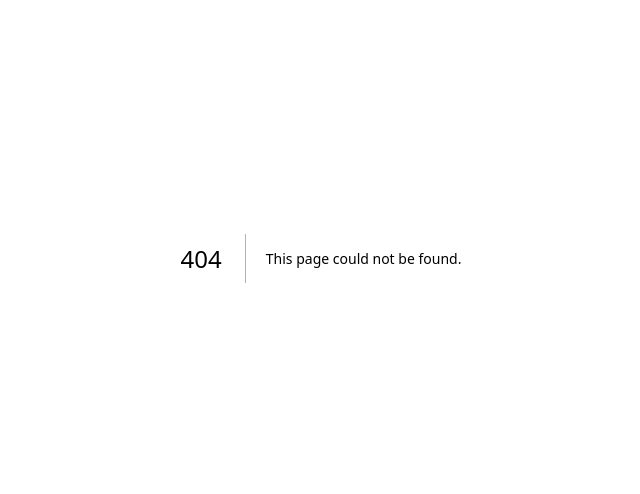
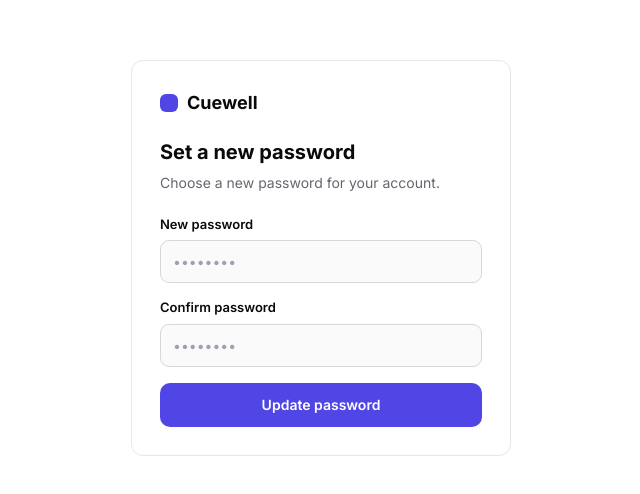
Before and after one commit to justin1973/cuewell, a Next.js app: page /reset-password in a window 1280 px wide. Before the commit this address had no page. Shown: the part 142-636 px from the top of the page, without its empty margins (319-959 px from the left). Built offline with nearby package versions, Linux system fonts and the light colour scheme; no server answers.

Commit message:
Add files via upload

```diff
--- a/app/admin/actions.ts
+++ b/app/admin/actions.ts
@@ -15,7 +15,8 @@ async function requireAdmin() {
 
 // Suspend or reinstate a user.
 export async function setSuspended(userId: string, suspended: boolean) {
-  await requireAdmin();
+  const me = await requireAdmin();
+  if (suspended && me.id === userId) return; // never let an admin suspend (lock out) themselves
   const admin = createAdminClient();
   await admin.from("profiles").update({ suspended }).eq("id", userId);
   revalidatePath("/admin");
--- a/app/login/page.tsx
+++ b/app/login/page.tsx
@@ -13,81 +13,115 @@ export default function LoginPage() {
   );
 }
 
+type Mode = "login" | "signup" | "forgot";
+
 function LoginInner() {
   const router = useRouter();
   const params = useSearchParams();
-  const [mode, setMode] = useState<"login" | "signup">(
-    params.get("mode") === "signup" ? "signup" : "login",
-  );
+  const [mode, setMode] = useState<Mode>(params.get("mode") === "signup" ? "signup" : "login");
   const [email, setEmail] = useState("");
   const [password, setPassword] = useState("");
   const [msg, setMsg] = useState<string | null>(null);
   const [err, setErr] = useState<string | null>(null);
   const [loading, setLoading] = useState(false);
 
+  function switchMode(m: Mode) {
+    setMode(m); setErr(null); setMsg(null);
+  }
+
   async function submit(e: React.FormEvent) {
     e.preventDefault();
-    setErr(null);
-    setMsg(null);
-    if (!email || !password) {
-      setErr("Enter your email and password.");
-      return;
+    setErr(null); setMsg(null);
+
+    if (!email) { setErr("Enter your email."); return; }
+    if (mode !== "forgot" && !password) { setErr("Enter your password."); return; }
+    if (mode === "signup" && password.length < 6) {
+      setErr("Use a password of at least 6 characters."); return;
     }
-    if (mode === "signup" && password.length < 6) {
-      setErr("Use a password of at least 6 characters.");
-      return;
-    }
+
     setLoading(true);
     const supabase = createClient();
+
     if (mode === "signup") {
-      const { error } = await supabase.auth.signUp({ email, password });
+      const { data, error } = await supabase.auth.signUp({ email, password });
+      if (error) {
+        setErr(error.message);
+      } else if (data.user && data.user.identities && data.user.identities.length === 0) {
+        // Supabase hides duplicates for security; an empty identities array is the tell.
+        setErr("This email is already registered. Try logging in instead.");
+      } else {
+        setMsg("Check your email to confirm your account, then log in.");
+      }
+    } else if (mode === "forgot") {
+      const { error } = await supabase.auth.resetPasswordForEmail(email, {
+        redirectTo: `${window.location.origin}/reset-password`,
+      });
+      // Always show the same message, whether or not the email exists (no enumeration).
       if (error) setErr(error.message);
-      else setMsg("Check your email to confirm your account, then log in.");
+      else setMsg("If that email has an account, we've sent a reset link. Check your inbox.");
     } else {
       const { error } = await supabase.auth.signInWithPassword({ email, password });
       if (error) setErr("Incorrect email or password.");
-      else {
-        router.push("/dashboard");
-        router.refresh();
-      }
+      else { router.push("/dashboard"); router.refresh(); }
     }
+
     setLoading(false);
   }
+
+  const title = mode === "signup" ? "Create your account" : mode === "forgot" ? "Reset your password" : "Welcome back";
+  const sub = mode === "signup" ? "7-day trial, no credit card required."
+    : mode === "forgot" ? "We'll email you a link to set a new password."
+    : "Log in to see your leads.";
+  const cta = loading ? "Please wait…" : mode === "signup" ? "Create account" : mode === "forgot" ? "Send reset link" : "Log in";
 
   return (
     <div style={{ minHeight: "100dvh", display: "flex", alignItems: "center", justifyContent: "center", padding: 16 }}>
       <div className="card" style={{ width: "100%", maxWidth: 380, padding: 28 }}>
         <Link href="/" className="brand" style={{ display: "flex", alignItems: "center", gap: 9, fontWeight: 700, fontSize: 18, marginBottom: 20 }}>
-          <span className="logo" style={{ width: 18, height: 18, borderRadius: 6, background: "var(--accent)", position: "relative", display: "inline-block" }} />
+          <span className="logo" style={{ width: 18, height: 18, borderRadius: 6, background: "var(--accent)", display: "inline-block" }} />
           Cuewell
         </Link>
-        <h1 style={{ fontSize: 20, fontWeight: 700, margin: "0 0 4px" }}>
-          {mode === "signup" ? "Create your account" : "Welcome back"}
-        </h1>
-        <p style={{ color: "var(--muted)", fontSize: 14, margin: "0 0 20px" }}>
-          {mode === "signup" ? "7-day trial, no credit card required." : "Log in to see your leads."}
-        </p>
+        <h1 style={{ fontSize: 20, fontWeight: 700, margin: "0 0 4px" }}>{title}</h1>
+        <p style={{ color: "var(--muted)", fontSize: 14, margin: "0 0 20px" }}>{sub}</p>
+
         <form onSubmit={submit}>
           <label style={{ display: "block", fontSize: 13, fontWeight: 600, marginBottom: 6 }}>Email</label>
           <input className="input" type="email" value={email} onChange={(e) => setEmail(e.target.value)} placeholder="you@company.com" style={{ marginBottom: 14 }} />
-          <label style={{ display: "block", fontSize: 13, fontWeight: 600, marginBottom: 6 }}>Password</label>
-          <input className="input" type="password" value={password} onChange={(e) => setPassword(e.target.value)} placeholder="••••••••" style={{ marginBottom: 16 }} />
+
+          {mode !== "forgot" && (
+            <>
+              <div style={{ display: "flex", justifyContent: "space-between", alignItems: "baseline" }}>
+                <label style={{ fontSize: 13, fontWeight: 600, marginBottom: 6 }}>Password</label>
+                {mode === "login" && (
+                  <button type="button" onClick={() => switchMode("forgot")} style={{ background: "none", border: 0, color: "var(--accent)", fontSize: 12.5, fontWeight: 600, cursor: "pointer", fontFamily: "inherit", padding: 0 }}>
+                    Forgot password?
+                  </button>
+                )}
+              </div>
+              <input className="input" type="password" value={password} onChange={(e) => setPassword(e.target.value)} placeholder="••••••••" style={{ marginBottom: 16 }} />
+            </>
+          )}
+
           {err && <p style={{ color: "var(--hot)", fontSize: 13, marginBottom: 12 }}>{err}</p>}
           {msg && <p style={{ color: "var(--ok)", fontSize: 13, marginBottom: 12 }}>{msg}</p>}
-          <button className="btn btn-primary" type="submit" style={{ width: "100%" }} disabled={loading}>
-            {loading ? "Please wait…" : mode === "signup" ? "Create account" : "Log in"}
-          </button>
+
+          <button className="btn btn-primary" type="submit" style={{ width: "100%" }} disabled={loading}>{cta}</button>
         </form>
+
         <p style={{ fontSize: 13, color: "var(--muted)", marginTop: 16, textAlign: "center" }}>
-          {mode === "signup" ? "Already have an account? " : "Don't have an account? "}
-          <button
-            onClick={() => { setMode(mode === "signup" ? "login" : "signup"); setErr(null); setMsg(null); }}
-            style={{ background: "none", border: 0, color: "var(--ink)", fontWeight: 600, cursor: "pointer", fontFamily: "inherit", fontSize: 13 }}
-          >
-            {mode === "signup" ? "Log in" : "Sign up"}
-          </button>
+          {mode === "forgot" ? (
+            <>Remembered it? <button onClick={() => switchMode("login")} style={linkBtn}>Back to login</button></>
+          ) : mode === "signup" ? (
+            <>Already have an account? <button onClick={() => switchMode("login")} style={linkBtn}>Log in</button></>
+          ) : (
+            <>Don&apos;t have an account? <button onClick={() => switchMode("signup")} style={linkBtn}>Sign up</button></>
+          )}
         </p>
       </div>
     </div>
   );
 }
+
+const linkBtn: React.CSSProperties = {
+  background: "none", border: 0, color: "var(--ink)", fontWeight: 600, cursor: "pointer", fontFamily: "inherit", fontSize: 13,
+};
--- /dev/null
+++ b/app/reset-password/page.tsx
@@ -0,0 +1,66 @@
+"use client";
+
+import { useEffect, useState } from "react";
+import { useRouter } from "next/navigation";
+import { createClient } from "@/lib/supabase/client";
+
+export default function ResetPasswordPage() {
+  const router = useRouter();
+  const [password, setPassword] = useState("");
+  const [confirm, setConfirm] = useState("");
+  const [msg, setMsg] = useState<string | null>(null);
+  const [err, setErr] = useState<string | null>(null);
+  const [loading, setLoading] = useState(false);
+
+  // The reset link may carry a PKCE `code`; exchange it for a session so updateUser works.
+  useEffect(() => {
+    const supabase = createClient();
+    const code = new URLSearchParams(window.location.search).get("code");
+    if (code) supabase.auth.exchangeCodeForSession(code).catch(() => {});
+  }, []);
+
+  async function submit(e: React.FormEvent) {
+    e.preventDefault();
+    setErr(null); setMsg(null);
+    if (password.length < 6) { setErr("Use a password of at least 6 characters."); return; }
+    if (password !== confirm) { setErr("The two passwords don't match."); return; }
+
+    setLoading(true);
+    const supabase = createClient();
+    const { error } = await supabase.auth.updateUser({ password });
+    if (error) {
+      setErr("Couldn't update the password — the reset link may have expired. Request a new one from the login page.");
+    } else {
+      setMsg("Password updated. Taking you to your dashboard…");
+      setTimeout(() => { router.push("/dashboard"); router.refresh(); }, 1200);
+    }
+    setLoading(false);
+  }
+
+  return (
+    <div style={{ minHeight: "100dvh", display: "flex", alignItems: "center", justifyContent: "center", padding: 16 }}>
+      <div className="card" style={{ width: "100%", maxWidth: 380, padding: 28 }}>
+        <div style={{ display: "flex", alignItems: "center", gap: 9, fontWeight: 700, fontSize: 18, marginBottom: 20 }}>
+          <span style={{ width: 18, height: 18, borderRadius: 6, background: "var(--accent)", display: "inline-block" }} />
+          Cuewell
+        </div>
+        <h1 style={{ fontSize: 20, fontWeight: 700, margin: "0 0 4px" }}>Set a new password</h1>
+        <p style={{ color: "var(--muted)", fontSize: 14, margin: "0 0 20px" }}>Choose a new password for your account.</p>
+
+        <form onSubmit={submit}>
+          <label style={{ display: "block", fontSize: 13, fontWeight: 600, marginBottom: 6 }}>New password</label>
+          <input className="input" type="password" value={password} onChange={(e) => setPassword(e.target.value)} placeholder="••••••••" style={{ marginBottom: 14 }} />
+          <label style={{ display: "block", fontSize: 13, fontWeight: 600, marginBottom: 6 }}>Confirm password</label>
+          <input className="input" type="password" value={confirm} onChange={(e) => setConfirm(e.target.value)} placeholder="••••••••" style={{ marginBottom: 16 }} />
+
+          {err && <p style={{ color: "var(--hot)", fontSize: 13, marginBottom: 12 }}>{err}</p>}
+          {msg && <p style={{ color: "var(--ok)", fontSize: 13, marginBottom: 12 }}>{msg}</p>}
+
+          <button className="btn btn-primary" type="submit" style={{ width: "100%" }} disabled={loading}>
+            {loading ? "Please wait…" : "Update password"}
+          </button>
+        </form>
+      </div>
+    </div>
+  );
+}
--- a/components/admin-user-row.tsx
+++ b/components/admin-user-row.tsx
@@ -54,6 +54,7 @@ export function AdminUserRow({ u }: { u: AdminUser }) {
       <td className="tab-nums">{u.leads}</td>
       <td>
         <div className="rowact">
+          {!u.isSelf && (
             <button
               className="iconbtn"
               title={u.suspended ? "Reinstate" : "Suspend"}
@@ -61,6 +62,7 @@ export function AdminUserRow({ u }: { u: AdminUser }) {
             >
               <Icon name={u.suspended ? "play" : "ban"} />
             </button>
+          )}
           {!u.isSelf && (
             <button
               className="iconbtn danger-b"
```
Also changed, not shown: middleware.ts (+7 -0 lines). Lines whose indentation alone changed are shown as unchanged.
